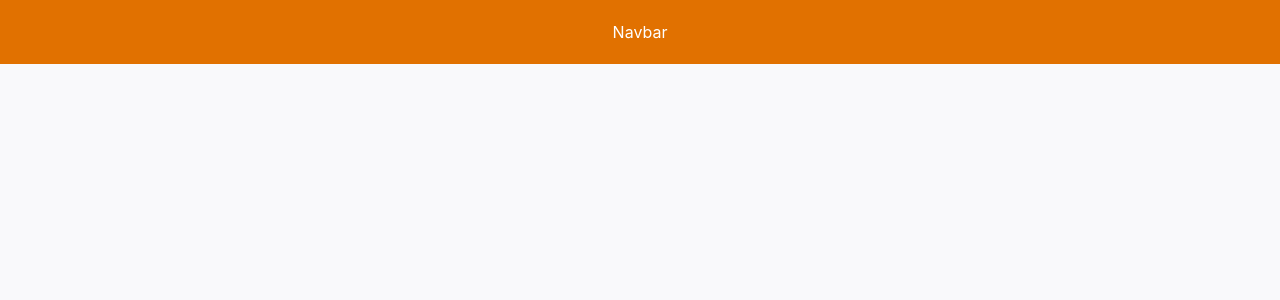
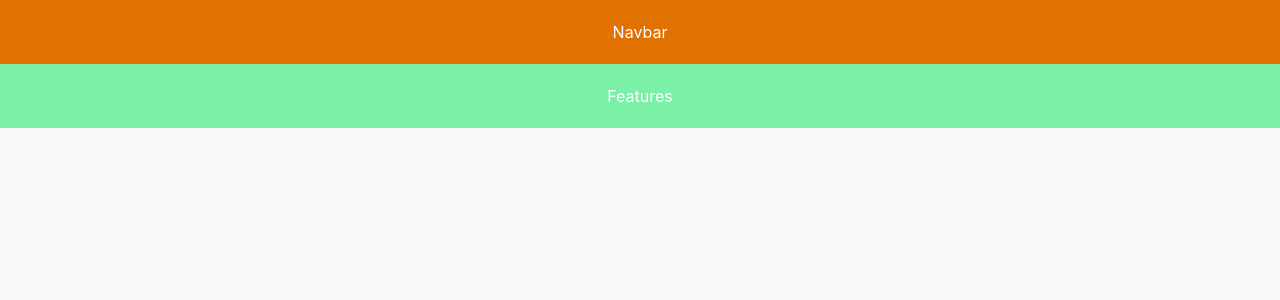
Before and after one commit to eslam-mohamedl/session-5-team-4, a Next.js app: page / in a window 1280 px wide. Shown: the top 300 px of the page. Built offline with nearby package versions, Linux system fonts and the light colour scheme.

Commit message:
feat(home): Add Features component

```diff
--- a/src/app/page.tsx
+++ b/src/app/page.tsx
@@ -1,8 +1,11 @@
 import Navbar from "@/components/organisms/Navbar";
+import Features from "@/components/organisms/Features";
+
 export default function page() {
   return (
     <div>
       <Navbar />
+      <Features />
     </div>
   );
 }
--- /dev/null
+++ b/src/components/organisms/Features.tsx
@@ -0,0 +1,5 @@
+export default function Features(){
+    return <div className="bg-green-300 text-white p-5 flex justify-center items-center">
+        Features
+    </div>
+}
```
